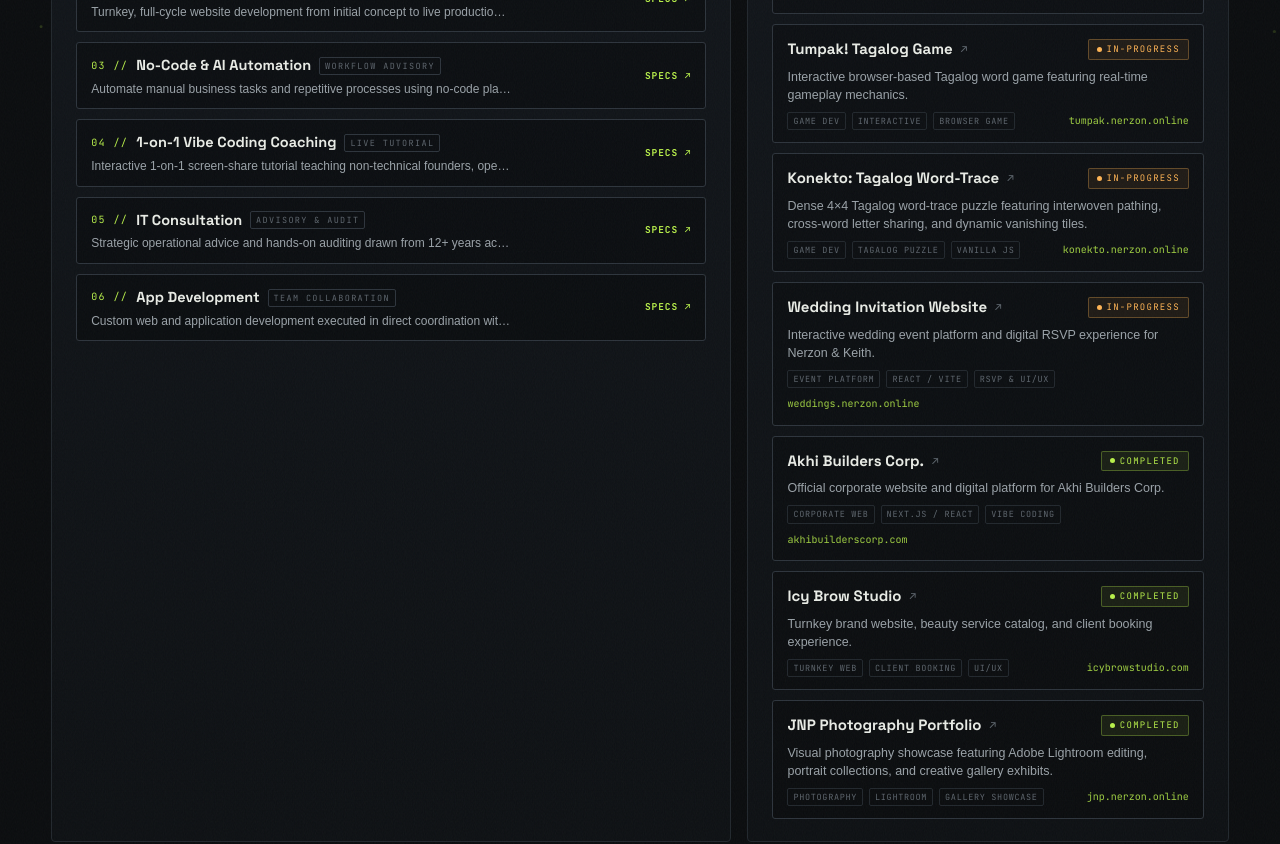
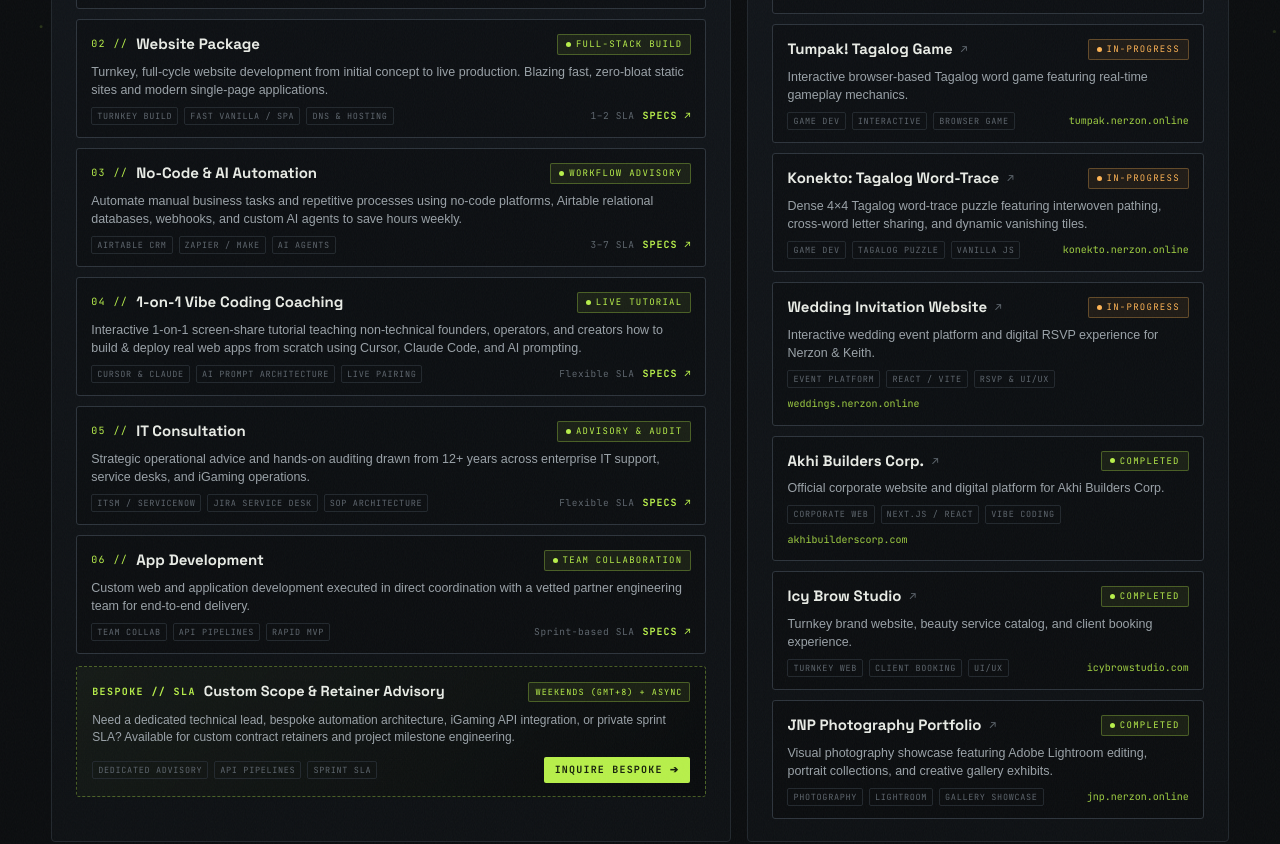
Before and after one commit to loloerzon-sudo/NerzonPolintan, a React (Vite) app in the folder react-app/: page / in a window 1280 px wide. Shown: the part 560-1404 px from the top of the page. Built offline with nearby package versions, Linux system fonts and the light colour scheme; a web font is replaced by a local one.

Commit message:
feat: enrich service card density, add capability tags, SLA metrics, and custom scope banner

```diff
--- a/react-app/src/components/ServiceDetailModal.tsx
+++ b/react-app/src/components/ServiceDetailModal.tsx
@@ -9,6 +9,7 @@
   title: string;
   status: string;
   tag: string;
+  tags?: string[];
   desc: string;
   items: string[];
   metrics: { label: string; value: string; pct: number; subtext: string }[];
@@ -23,6 +24,7 @@
     title: 'Landing Page Sprint',
     status: '48–72H LAUNCH',
     tag: 'RAPID · HIGH-CONVERTING',
+    tags: ['HIGH-CONVERTING', 'REACT / VITE', 'RAPID LAUNCH'],
     desc: 'High-conversion single-page website, portfolio, or event launch delivered at speed. Mobile-responsive, dark/light aesthetic, with custom domain and 1-click contact integration.',
     items: [
       'Single-Page High-Impact Wireframing & UI/UX Styling',
@@ -43,6 +45,7 @@
     title: 'Website Package',
     status: 'FULL-STACK BUILD',
     tag: 'TURNKEY · ZERO-BLOAT',
+    tags: ['TURNKEY BUILD', 'FAST VANILLA / SPA', 'DNS & HOSTING'],
     desc: 'Turnkey, full-cycle website development from initial concept to live production. Blazing fast, zero-bloat static sites and modern single-page applications.',
     items: [
       'Complete End-to-End Build, Styling, Animations & Logic',
@@ -63,6 +66,7 @@
     title: 'No-Code & AI Automation',
     status: 'WORKFLOW ADVISORY',
     tag: 'AIRTABLE · ZAPIER · MAKE',
+    tags: ['AIRTABLE CRM', 'ZAPIER / MAKE', 'AI AGENTS'],
     desc: 'Automate manual business tasks and repetitive processes using no-code platforms, Airtable relational databases, webhooks, and custom AI agents to save hours weekly.',
     items: [
       'Business Process Audit & Manual Task Bottleneck Identification',
@@ -83,6 +87,7 @@
     title: '1-on-1 Vibe Coding Coaching',
     status: 'LIVE TUTORIAL',
     tag: 'CURSOR · CLAUDE · AGENTS',
+    tags: ['CURSOR & CLAUDE', 'AI PROMPT ARCHITECTURE', 'LIVE PAIRING'],
     desc: 'Interactive 1-on-1 screen-share tutorial teaching non-technical founders, operators, and creators how to build & deploy real web apps from scratch using Cursor, Claude Code, and AI prompting.',
     items: [
       'IDE & AI Toolkit Setup (Cursor, Claude Code, Antigravity, Git)',
@@ -103,6 +108,7 @@
     title: 'IT Consultation',
     status: 'ADVISORY & AUDIT',
     tag: 'ITSM · SERVICENOW · JIRA',
+    tags: ['ITSM / SERVICENOW', 'JIRA SERVICE DESK', 'SOP ARCHITECTURE'],
     desc: 'Strategic operational advice and hands-on auditing drawn from 12+ years across enterprise IT support, service desks, and iGaming operations.',
     items: [
       'IT Systems & Helpdesk Workflow Auditing & Triage Optimization',
@@ -123,6 +129,7 @@
     title: 'App Development',
     status: 'TEAM COLLABORATION',
     tag: 'FULL-STACK · MVP DELIVERY',
+    tags: ['TEAM COLLAB', 'API PIPELINES', 'RAPID MVP'],
     desc: 'Custom web and application development executed in direct coordination with a vetted partner engineering team for end-to-end delivery.',
     items: [
       'Full-Stack Web App Engineering & Rapid MVP Delivery',
--- a/react-app/src/pages/MinimalHubPage.tsx
+++ b/react-app/src/pages/MinimalHubPage.tsx
@@ -274,10 +274,11 @@
             </div>
           </TiltCard>
 
-          {/* Bento 3: Compact Core Services with Interactive Pop-up Modal */}
+          {/* Bento 3: Core Services with Interactive Pop-up Modal */}
           <TiltCard className="hub-bento-card bento-services" intensity={2.5}>
-            <div style={{ display: 'flex', alignItems: 'center', justifyContent: 'space-between', marginBottom: 12 }}>
-              <div style={{ fontFamily: 'var(--mono)', fontSize: 10.5, letterSpacing: '.16em', color: 'var(--acc)' }}>
+            <div style={{ display: 'flex', alignItems: 'center', justifyContent: 'space-between', marginBottom: 14 }}>
+              <div style={{ display: 'flex', alignItems: 'center', gap: 8, fontFamily: 'var(--mono)', fontSize: 10.5, letterSpacing: '.16em', color: 'var(--acc)' }}>
+                <span className="dot-sm" />
                 SERVICES &amp; ENGAGEMENTS
               </div>
               <span className="avail-tag" style={{ padding: '3px 8px', fontSize: 9 }}>
@@ -286,54 +287,188 @@
               </span>
             </div>
 
-            {/* Compact 4-Row Clickable Service Cards */}
+            {/* Enriched 6-Row Clickable Service Cards */}
             <div style={{ display: 'flex', flexDirection: 'column', gap: 10, flex: 1 }}>
               {HUB_SERVICES.map((s) => (
                 <motion.div
                   key={s.no}
                   onClick={() => handleOpenService(s)}
                   onMouseEnter={() => playHover()}
-                  whileHover={{ x: 3, backgroundColor: 'rgba(184,240,74,0.06)' }}
+                  whileHover={{ x: 3, backgroundColor: 'rgba(255, 255, 255, 0.03)' }}
                   style={{
-                    display: 'flex',
-                    alignItems: 'center',
-                    justifyContent: 'space-between',
-                    gap: 12,
-                    background: 'rgba(0,0,0,0.3)',
+                    display: 'block',
+                    background: 'rgba(0,0,0,0.25)',
                     border: '1px solid var(--line2)',
                     borderRadius: 3,
-                    padding: '11px 14px',
+                    padding: '12px 14px',
                     cursor: 'pointer',
-                    transition: 'border-color 0.2s, background-color 0.2s',
+                    transition: 'border-color 0.2s ease',
                   }}
                   role="button"
                   tabIndex={0}
                   aria-label={`View details for ${s.title}`}
                 >
-                  <div style={{ flex: 1, minWidth: 180 }}>
+                  <div style={{ display: 'flex', alignItems: 'center', justifyContent: 'space-between', gap: 10, flexWrap: 'wrap' }}>
                     <div style={{ display: 'flex', alignItems: 'center', gap: 8 }}>
                       <span style={{ fontFamily: 'var(--mono)', fontSize: 10, color: 'var(--acc)', letterSpacing: '.14em' }}>
                         {s.no} //
                       </span>
-                      <h4 style={{ fontFamily: 'var(--disp)', fontSize: 14.5, fontWeight: 700, color: 'var(--txt)', margin: 0 }}>
+                      <h4 style={{ fontFamily: 'var(--disp)', fontSize: 15, fontWeight: 700, color: 'var(--txt)', margin: 0 }}>
                         {s.title}
                       </h4>
-                      <span className="tag" style={{ fontSize: 8.5, padding: '1px 5px', color: 'var(--dim)' }}>
+                    </div>
+
+                    <span
+                      style={{
+                        fontFamily: 'var(--mono)',
+                        fontSize: 9,
+                        letterSpacing: '.14em',
+                        padding: '2px 8px',
+                        borderRadius: 2,
+                        display: 'inline-flex',
+                        alignItems: 'center',
+                        gap: 5,
+                        color: 'var(--acc)',
+                        backgroundColor: 'rgba(184,240,74,0.08)',
+                        border: '1px solid rgba(184,240,74,0.3)',
+                      }}
+                    >
+                      <span
+                        style={{
+                          width: 5,
+                          height: 5,
+                          borderRadius: '50%',
+                          backgroundColor: 'var(--acc)',
+                        }}
+                      />
                       {s.status}
                     </span>
                   </div>
-                    <p style={{ fontSize: 12, color: 'var(--mut)', margin: '3px 0 0', lineHeight: 1.35, whiteSpace: 'nowrap', overflow: 'hidden', textOverflow: 'ellipsis', maxWidth: '420px' }}>
+
+                  <p style={{ fontSize: 12.5, color: 'var(--mut)', margin: '6px 0 8px', lineHeight: 1.45 }}>
                     {s.desc}
                   </p>
+
+                  <div style={{ display: 'flex', alignItems: 'center', justifyContent: 'space-between', gap: 8, flexWrap: 'wrap' }}>
+                    <div style={{ display: 'flex', gap: 6, flexWrap: 'wrap' }}>
+                      {(s.tags || []).map((t) => (
+                        <span
+                          key={t}
+                          style={{
+                            fontFamily: 'var(--mono)',
+                            fontSize: 8.5,
+                            letterSpacing: '.08em',
+                            color: 'var(--dim)',
+                            border: '1px solid var(--line)',
+                            padding: '1px 5px',
+                            borderRadius: 2,
+                          }}
+                        >
+                          {t}
+                        </span>
+                      ))}
                     </div>
 
-                  <div style={{ display: 'flex', alignItems: 'center', gap: 6, flexShrink: 0 }}>
-                    <span style={{ fontFamily: 'var(--mono)', fontSize: 9.5, color: 'var(--acc)', fontWeight: 600, letterSpacing: '.1em' }}>
+                    <div style={{ display: 'flex', alignItems: 'center', gap: 8 }}>
+                      <span style={{ fontFamily: 'var(--mono)', fontSize: 9.5, color: 'var(--dim)', letterSpacing: '.06em' }}>
+                        {s.turnaround.split(' ')[0]} SLA
+                      </span>
+                      <span style={{ fontFamily: 'var(--mono)', fontSize: 10, color: 'var(--acc)', fontWeight: 600, letterSpacing: '.1em' }}>
                         SPECS ↗
                       </span>
                     </div>
+                  </div>
                 </motion.div>
               ))}
+
+              {/* Custom Scope & Retainer Advisory Banner Card */}
+              <motion.div
+                onMouseEnter={() => playHover()}
+                style={{
+                  marginTop: 2,
+                  background: 'linear-gradient(135deg, rgba(184,240,74,0.04) 0%, rgba(0,0,0,0.35) 100%)',
+                  border: '1px dashed rgba(184,240,74,0.35)',
+                  borderRadius: 3,
+                  padding: '13px 15px',
+                  display: 'flex',
+                  flexDirection: 'column',
+                  gap: 8,
+                }}
+              >
+                <div style={{ display: 'flex', alignItems: 'center', justifyContent: 'space-between', flexWrap: 'wrap', gap: 6 }}>
+                  <div style={{ display: 'flex', alignItems: 'center', gap: 8 }}>
+                    <span style={{ fontFamily: 'var(--mono)', fontSize: 10, color: 'var(--acc)', letterSpacing: '.14em', fontWeight: 600 }}>
+                      BESPOKE // SLA
+                    </span>
+                    <h4 style={{ fontFamily: 'var(--disp)', fontSize: 14.5, fontWeight: 700, color: 'var(--txt)', margin: 0 }}>
+                      Custom Scope &amp; Retainer Advisory
+                    </h4>
+                  </div>
+                  <span
+                    style={{
+                      fontFamily: 'var(--mono)',
+                      fontSize: 8.5,
+                      letterSpacing: '.12em',
+                      padding: '2px 7px',
+                      borderRadius: 2,
+                      color: 'var(--acc)',
+                      backgroundColor: 'rgba(184,240,74,0.08)',
+                      border: '1px solid rgba(184,240,74,0.3)',
+                    }}
+                  >
+                    WEEKENDS (GMT+8) + ASYNC
+                  </span>
+                </div>
+
+                <p style={{ fontSize: 12, color: 'var(--mut)', margin: 0, lineHeight: 1.45 }}>
+                  Need a dedicated technical lead, bespoke automation architecture, iGaming API integration, or private sprint SLA? Available for custom contract retainers and project milestone engineering.
+                </p>
+
+                <div style={{ display: 'flex', alignItems: 'center', justifyContent: 'space-between', gap: 10, flexWrap: 'wrap', paddingTop: 2 }}>
+                  <div style={{ display: 'flex', gap: 6, flexWrap: 'wrap' }}>
+                    {['DEDICATED ADVISORY', 'API PIPELINES', 'SPRINT SLA'].map((t) => (
+                      <span
+                        key={t}
+                        style={{
+                          fontFamily: 'var(--mono)',
+                          fontSize: 8.5,
+                          letterSpacing: '.08em',
+                          color: 'var(--dim)',
+                          border: '1px solid var(--line)',
+                          padding: '1px 5px',
+                          borderRadius: 2,
+                        }}
+                      >
+                        {t}
+                      </span>
+                    ))}
+                  </div>
+
+                  <motion.a
+                    href="mailto:erzon22@gmail.com?subject=Inquiry:%20Custom%20Scope%20/%20Retainer%20Advisory"
+                    onMouseEnter={() => playHover()}
+                    onClick={() => playClick()}
+                    whileHover={{ scale: 1.02, x: 2 }}
+                    whileTap={{ scale: 0.98 }}
+                    style={{
+                      fontFamily: 'var(--mono)',
+                      fontSize: 10,
+                      fontWeight: 700,
+                      letterSpacing: '.12em',
+                      color: 'var(--acc-dk)',
+                      backgroundColor: 'var(--acc)',
+                      padding: '5px 11px',
+                      borderRadius: 2,
+                      textDecoration: 'none',
+                      display: 'inline-flex',
+                      alignItems: 'center',
+                      gap: 4,
+                    }}
+                  >
+                    INQUIRE BESPOKE ➔
+                  </motion.a>
+                </div>
+              </motion.div>
             </div>
           </TiltCard>
 
```
Lines whose indentation alone changed are shown as unchanged.
